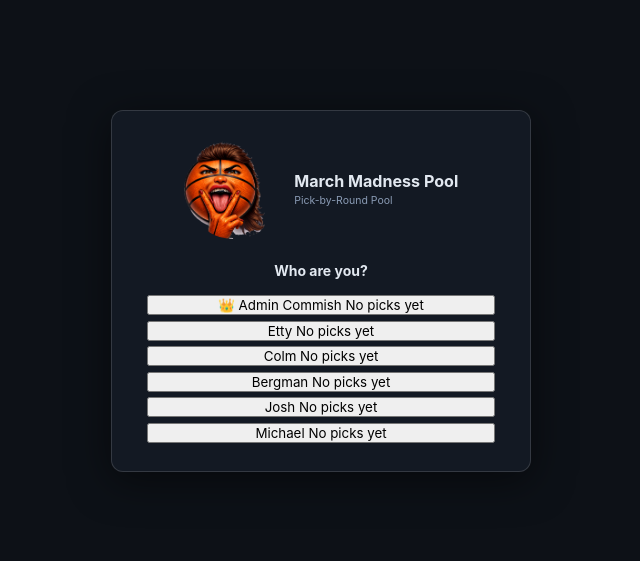
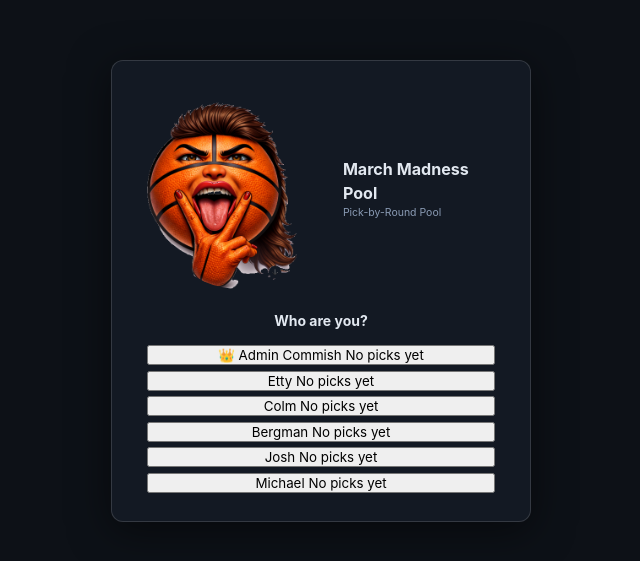
Before and after one commit to mistermoneypenny/march-madness-pool, a website: page index.html in a window 1280 px wide. Shown: the part 109-670 px from the top of the page, without its empty margins (319-959 px from the left). Drawn offline with Linux system fonts and the light colour scheme; no server answers.

Commit message:
Double login screen logo size to 200px
Co-Authored-By: Claude Opus 4.6 <noreply@anthropic.com>

```diff
--- a/styles.css
+++ b/styles.css
@@ -453,7 +453,7 @@ a { color: var(--orange); }
 .login-card { background: var(--surface); border: 1px solid var(--border-2); border-radius: 12px; padding: 2rem 2.5rem; width: 100%; max-width: 420px; box-shadow: 0 8px 40px rgba(0,0,0,0.5); }
 .login-brand { display: flex; align-items: center; gap: 0.75rem; margin-bottom: 1.5rem; justify-content: center; }
 .login-brand-icon  { font-size: 2rem; line-height: 1; }
-.login-brand-icon-img { width: 100px; height: 100px; border-radius: 50%; object-fit: cover; }
+.login-brand-icon-img { width: 200px; height: 200px; border-radius: 50%; object-fit: cover; }
 .login-brand-title { font-size: 1.15rem; font-weight: 700; color: var(--text); }
 .login-brand-sub   { font-size: 0.75rem; color: var(--text-2); }
 .login-heading { font-size: 1rem; font-weight: 700; color: var(--text); margin-bottom: 1rem; text-align: center; }
```
